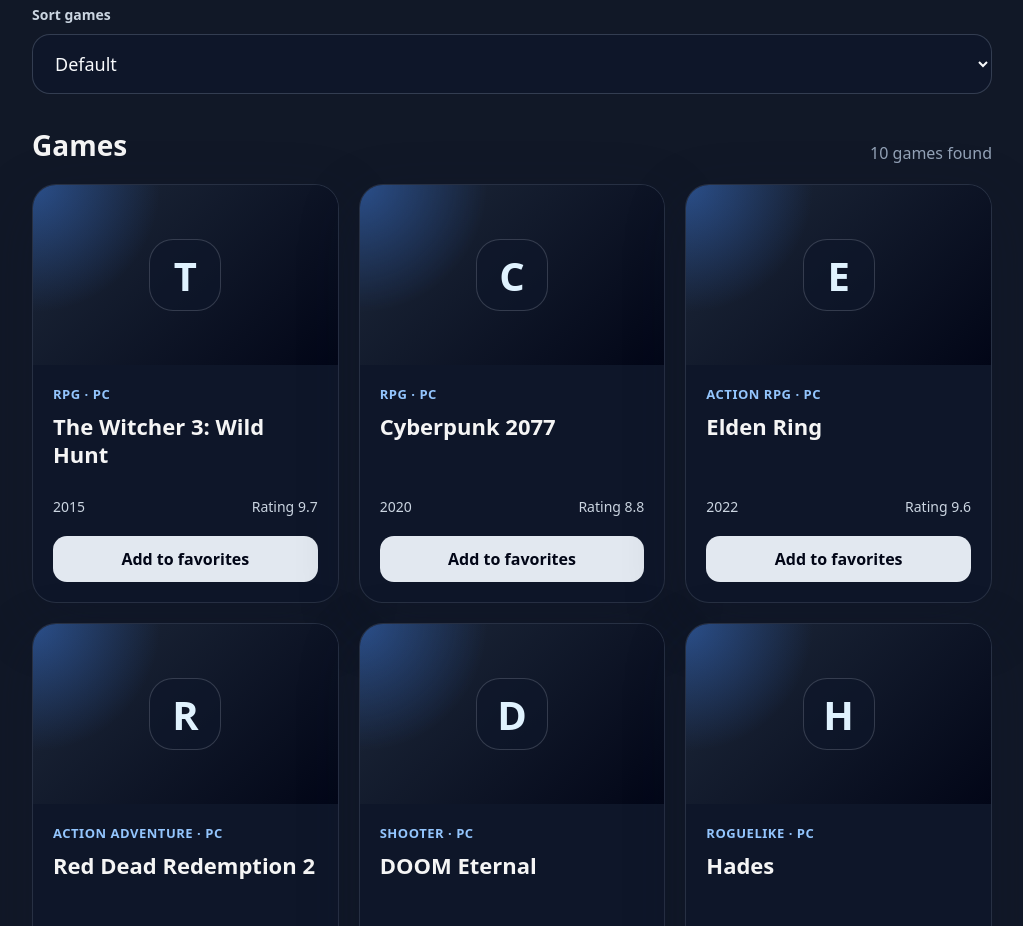
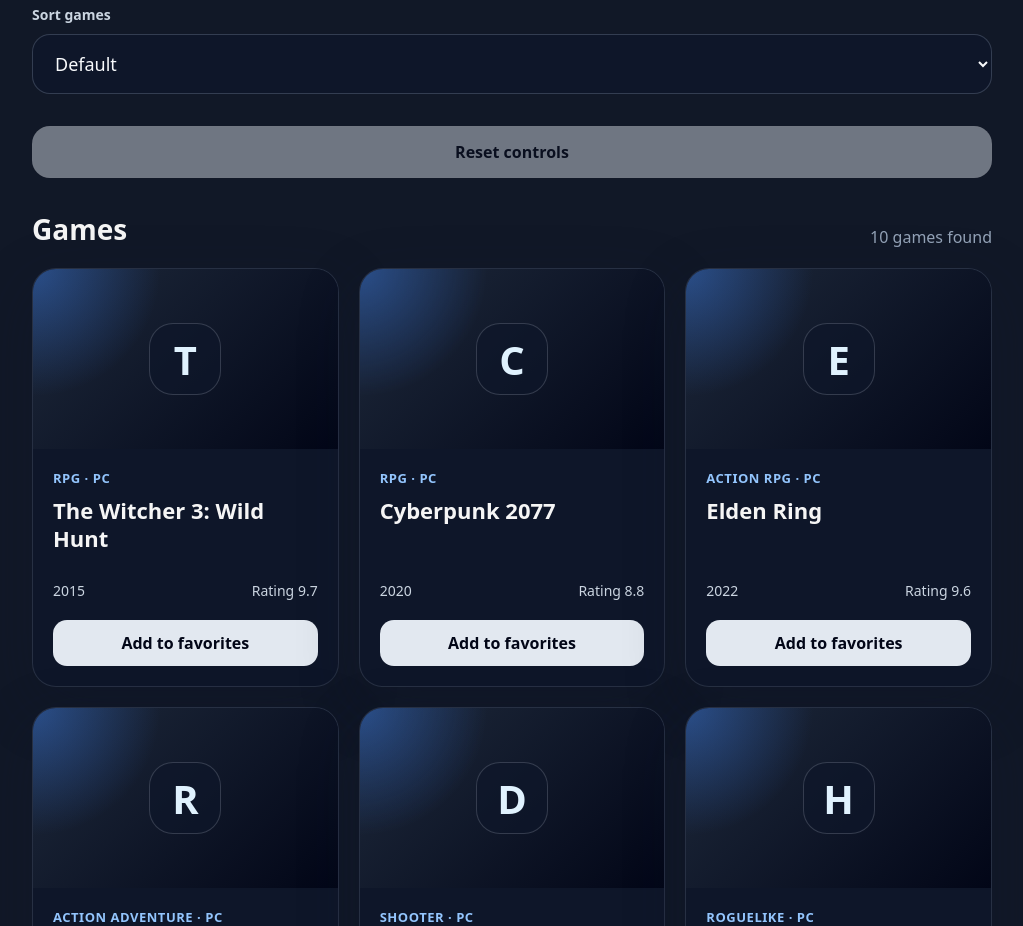
Before and after one commit to He8eco/frontend-workflow-lab, a React (Vite) app in the folder react-fundamentals/: page / in a window 1280 px wide. Shown: the part 820-1746 px from the top of the page, without its empty margins (128-1151 px from the left). Built offline with nearby package versions, Linux system fonts and the light colour scheme.

Commit message:
feat: add reset controls

```diff
--- a/react-fundamentals/src/App.css
+++ b/react-fundamentals/src/App.css
@@ -129,6 +129,34 @@
   border-color: rgba(147, 197, 253, 0.75);
   box-shadow: 0 0 0 4px rgba(59, 130, 246, 0.16);
 }
+
+.reset-controls-button {
+  display: block;
+  width: min(100%, 960px);
+  margin: 0 auto 32px;
+  border: 1px solid rgba(248, 250, 252, 0.12);
+  border-radius: 18px;
+  padding: 14px 18px;
+  color: #020617;
+  font-size: 16px;
+  font-weight: 800;
+  background: #e2e8f0;
+  transition:
+    transform 0.2s ease,
+    opacity 0.2s ease,
+    background 0.2s ease;
+}
+
+.reset-controls-button:not(:disabled):hover {
+  transform: translateY(-1px);
+  background: #bfdbfe;
+}
+
+.reset-controls-button:disabled {
+  cursor: not-allowed;
+  opacity: 0.45;
+}
+
 .game-list-section__empty {
   margin: 0;
   border: 1px dashed rgba(148, 163, 184, 0.32);
--- a/react-fundamentals/src/App.jsx
+++ b/react-fundamentals/src/App.jsx
@@ -5,6 +5,7 @@
 import { GenreFilter } from './components/GenreFilter'
 import { PlatformFilter } from './components/PlatformFilter'
 import { RatingFilter } from './components/RatingFilter'
+import { ResetControlsButton } from './components/ResetControlsButton'
 import { GameList } from './components/GameList'
 import { games } from './data/games'
 import './App.css'
@@ -16,6 +17,13 @@
   const [genre, setGenre] = useState('all')
   const [platform, setPlatform] = useState('all')
   const [minRating, setMinRating] = useState(0)
+
+  const hasActiveControls =
+    searchQuery.trim() !== '' ||
+    genre !== 'all' ||
+    platform !== 'all' ||
+    minRating !== 0 ||
+    sort !== 'default'
 
   const normalizedSearchQuery = searchQuery.trim().toLowerCase()
 
@@ -58,6 +66,14 @@
     }
   })
 
+  function handleResetControls() {
+    setSearchQuery('')
+    setGenre('all')
+    setPlatform('all')
+    setMinRating(0)
+    setSort('default')
+  }
+
   function handleToggleFavorite(gameId) {
     setFavorites((currentFavorites) => {
       if (currentFavorites.includes(gameId)) {
@@ -77,6 +93,10 @@
       <PlatformFilter platform={platform} onPlatformChange={setPlatform} />
       <RatingFilter minRating={minRating} onMinRatingChange={setMinRating} />
       <SortSelect sort={sort} onSortChange={setSort} />
+      <ResetControlsButton
+        isDisabled={!hasActiveControls}
+        onResetControls={handleResetControls}
+      />
       <GameList
         games={sortedGames}
         favorites={favorites}
--- /dev/null
+++ b/react-fundamentals/src/components/ResetControlsButton.jsx
@@ -0,0 +1,12 @@
+export function ResetControlsButton({ isDisabled, onResetControls }) {
+  return (
+    <button
+      className="reset-controls-button"
+      type="button"
+      disabled={isDisabled}
+      onClick={onResetControls}
+    >
+      Reset controls
+    </button>
+  )
+}
```
Also changed, not shown: 2 other files (tests, documents, lock files or other folders).
